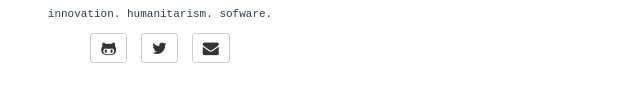
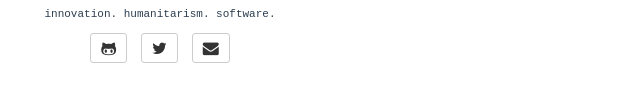
Before and after one commit to benrudolph/thehumanbyte, a plain HTML site: page _site/index.html in a window 1280 px wide. Shown: the part 477-578 px from the top of the page, 0-640 px from the left. Drawn offline with Linux system fonts and the light colour scheme.

Commit message:
Fix typo

```diff
--- a/_site/index.html
+++ b/_site/index.html
@@ -105,7 +105,7 @@
 
 
 <div id="bio" class="text-center">
-	innovation. humanitarism. sofware.
+	innovation. humanitarism. software.
 </div>
 
 
```
Also changed, not shown: _site/404.html (+1 -1 lines), _site/about.html (+1 -1 lines), _site/categories.html (+1 -1 lines), _site/software/2013/12/22/rails-qunit.html (+1 -1 lines), _site/tags.html (+1 -1 lines).
